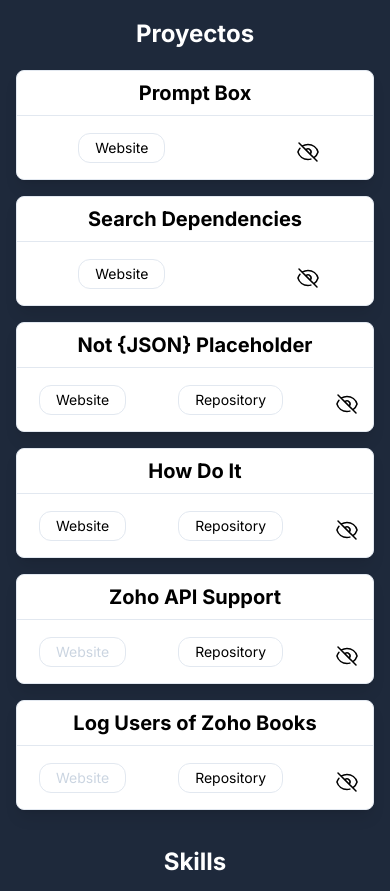
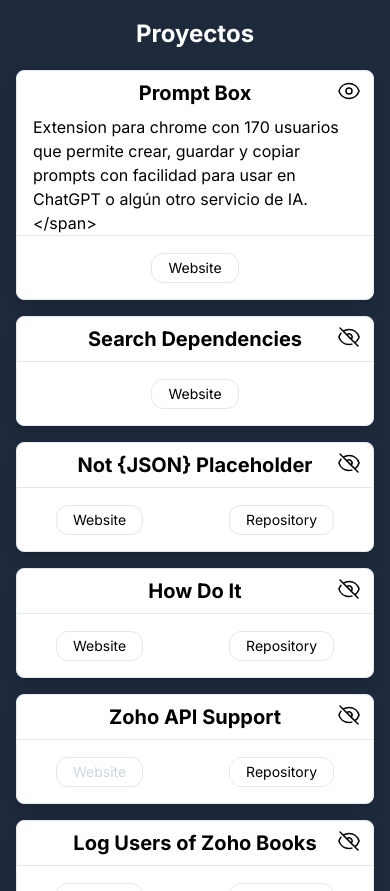
Before and after one commit to zenx5/zenx5pro, a Next.js app: page /es in a window 390 px wide. Shown: the part 677-1568 px from the top of the page. Built offline with nearby package versions, Linux system fonts and the light colour scheme.

Commit message:
item visibility default

```diff
--- a/src/app/[currentLang]/page.tsx
+++ b/src/app/[currentLang]/page.tsx
@@ -1,6 +1,7 @@
 import Projects from "@/components/Projects"
 import { Identy } from "@/components/Index"
 import SkillMap from "@/components/SkillMap"
+import Blog from "@/components/Blog/Blog"
 
 
 export default function Home({ params }: { params: { currentLang:string } }) {
@@ -16,9 +17,9 @@ export default function Home({ params }: { params: { currentLang:string } }) {
 
     return <div className="flex flex-col gap-5 items-center justify-center h-auto py-20 ">
         <Identy position={position} userimage={userimage} lang={currentLang} />
-        <h2 className="text-2xl font-bold text-center hover:underline">{ proyectTitle }</h2>
+        <h2 className="text-2xl font-bold text-center">{ proyectTitle }</h2>
         <Projects />
-        <h2 className="text-2xl font-bold text-center mt-4 hover:underline">Skills</h2>
+        <h2 className="text-2xl font-bold text-center mt-4">Skills</h2>
         <SkillMap />
     </div>
 }
--- a/src/components/ItemProject.tsx
+++ b/src/components/ItemProject.tsx
@@ -2,7 +2,11 @@
 import Link from "next/link"
 import { useEffect, useState } from "react"
 
-export default function ItemProject(props:ProjectType){
+interface ItemProjectProps extends ProjectType {
+    defaultVisibility?: boolean
+}
+
+export default function ItemProject(props:ItemProjectProps){
     const { title, description, website, repository, privateRepository } = props
     const [show, setShow] = useState(false)
     const [enableShow, setEnableShow] = useState(false)
@@ -10,7 +14,7 @@ export default function ItemProject(props:ProjectType){
     useEffect(()=>{
         function checkViewport() {
             const width = window.visualViewport?.width
-            setShow(false)
+            setShow( props?.defaultVisibility as boolean )
             if( width ) {
                 setEnableShow( width<639 )
             }
@@ -29,7 +33,18 @@ export default function ItemProject(props:ProjectType){
         if( enableShow ) return show ? " block " : " hidden "
     }
 
-    return <div className="flex flex-col justify-between gap-0 border border-slate-200 rounded-lg shadow-lg overflow-hidden w-full h-fit group text-black bg-white pt-0 sm:pt-2 sm:h-72 sm:gap-2">
+    return <div className="relative flex flex-col justify-between gap-0 border border-slate-200 rounded-lg shadow-lg overflow-hidden w-full h-fit group text-black bg-white pt-0 sm:pt-2 sm:h-72 sm:gap-2">
+        {enableShow && <button className="absolute right-5 top-2 w-4 h-4" onClick={handlerShow}>
+            { show ?
+                <svg xmlns="http://www.w3.org/2000/svg" fill="none" viewBox="0 0 24 24" strokeWidth={1.5} stroke="currentColor" className="size-6">
+                    <path strokeLinecap="round" strokeLinejoin="round" d="M2.036 12.322a1.012 1.012 0 0 1 0-.639C3.423 7.51 7.36 4.5 12 4.5c4.638 0 8.573 3.007 9.963 7.178.07.207.07.431 0 .639C20.577 16.49 16.64 19.5 12 19.5c-4.638 0-8.573-3.007-9.963-7.178Z" />
+                    <path strokeLinecap="round" strokeLinejoin="round" d="M15 12a3 3 0 1 1-6 0 3 3 0 0 1 6 0Z" />
+                </svg> :
+                <svg xmlns="http://www.w3.org/2000/svg" fill="none" viewBox="0 0 24 24" strokeWidth={1.5} stroke="currentColor" className="size-6">
+                    <path strokeLinecap="round" strokeLinejoin="round" d="M3.98 8.223A10.477 10.477 0 0 0 1.934 12C3.226 16.338 7.244 19.5 12 19.5c.993 0 1.953-.138 2.863-.395M6.228 6.228A10.451 10.451 0 0 1 12 4.5c4.756 0 8.773 3.162 10.065 7.498a10.522 10.522 0 0 1-4.293 5.774M6.228 6.228 3 3m3.228 3.228 3.65 3.65m7.894 7.894L21 21m-3.228-3.228-3.65-3.65m0 0a3 3 0 1 0-4.243-4.243m4.242 4.242L9.88 9.88" />
+                </svg>
+            }
+        </button>}
         <div className="flex flex-col h-fit overflow-hidden sm:h-56">
             <h2 className="mx-10 my-2 text-xl font-bold text-center h-fit flex flex-col justify-center sm:h-12">{title}</h2>
             <p className={"px-4 mx-0 overflow-y-scroll" + showClass() } style={{ scrollbarWidth:"thin" }}>{description}</p>
@@ -37,17 +52,6 @@ export default function ItemProject(props:ProjectType){
         <div className="flex flex-row gap-2 items-center justify-around border-t border-slate-200 top-16 h-16 w-full py-1">
             <Link href={website ? website : '#'} target={website ? "_blank" : ""} rel="noreferrer" className={"text-sm border border-slate-200 px-4 py-1 rounded-xl" + (website ? " text-black cursor-pointer": " text-slate-300 cursor-default")}>Website</Link>
             {!privateRepository && <Link href={repository ? repository : '#'} target={repository ? "_blank" : ""} rel="noreferrer" className={"text-sm border border-slate-200 px-4 py-1 rounded-xl" + (repository ? " text-black cursor-pointer": " text-slate-300 cursor-default")}>Repository</Link>}
-            {enableShow && <button className="w-4 h-4" onClick={handlerShow}>
-                { show ?
-                    <svg xmlns="http://www.w3.org/2000/svg" fill="none" viewBox="0 0 24 24" strokeWidth={1.5} stroke="currentColor" className="size-6">
-                        <path strokeLinecap="round" strokeLinejoin="round" d="M2.036 12.322a1.012 1.012 0 0 1 0-.639C3.423 7.51 7.36 4.5 12 4.5c4.638 0 8.573 3.007 9.963 7.178.07.207.07.431 0 .639C20.577 16.49 16.64 19.5 12 19.5c-4.638 0-8.573-3.007-9.963-7.178Z" />
-                        <path strokeLinecap="round" strokeLinejoin="round" d="M15 12a3 3 0 1 1-6 0 3 3 0 0 1 6 0Z" />
-                    </svg> :
-                    <svg xmlns="http://www.w3.org/2000/svg" fill="none" viewBox="0 0 24 24" strokeWidth={1.5} stroke="currentColor" className="size-6">
-                        <path strokeLinecap="round" strokeLinejoin="round" d="M3.98 8.223A10.477 10.477 0 0 0 1.934 12C3.226 16.338 7.244 19.5 12 19.5c.993 0 1.953-.138 2.863-.395M6.228 6.228A10.451 10.451 0 0 1 12 4.5c4.756 0 8.773 3.162 10.065 7.498a10.522 10.522 0 0 1-4.293 5.774M6.228 6.228 3 3m3.228 3.228 3.65 3.65m7.894 7.894L21 21m-3.228-3.228-3.65-3.65m0 0a3 3 0 1 0-4.243-4.243m4.242 4.242L9.88 9.88" />
-                    </svg>
-                }
-            </button>}
         </div>
     </div>
 }
--- a/src/components/Projects.tsx
+++ b/src/components/Projects.tsx
@@ -1,12 +1,12 @@
-import Link from "next/link"
 import { projects } from "@/tools/constants"
 import ItemProject from "./ItemProject"
 
 
 export default function Projects() {
+    const actives = [0]
 
 
     return <div className="w-full max-w-4xl mx-4 grid lg:grid-cols-3 sm:grid-cols-2 grid-cols-1 grid-flow-row gap-4 justify-between items-center">
-        {projects.map( item => <ItemProject key={item.id} title={item.title} description={item.description} website={item.website} repository={item.repository} privateRepository={item.privateRepository} /> )}
+        {projects.map( (item, index) => <ItemProject key={item.id} defaultVisibility={actives.includes(index)} title={item.title} description={item.description} website={item.website} repository={item.repository} privateRepository={item.privateRepository} /> )}
     </div>
 }
```
